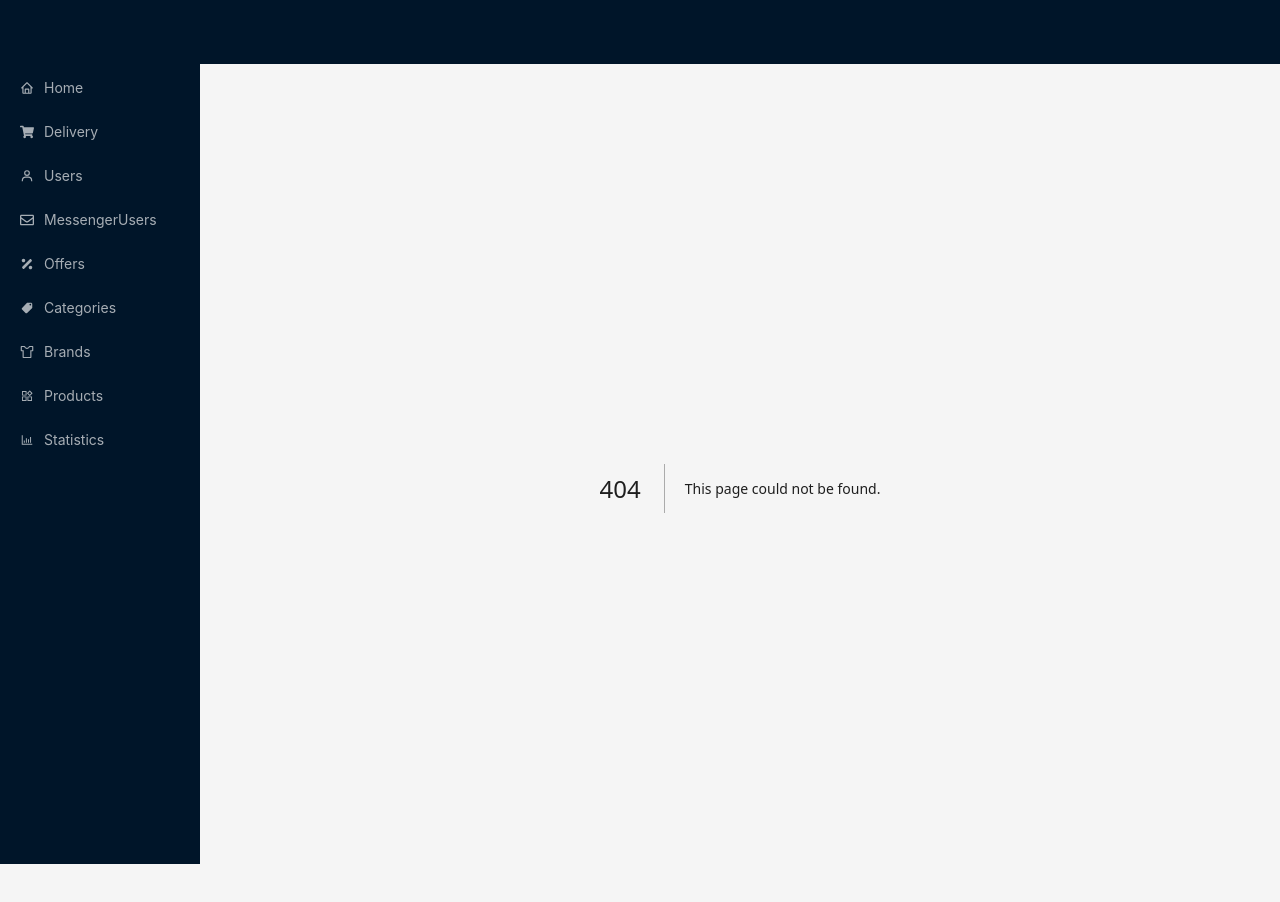
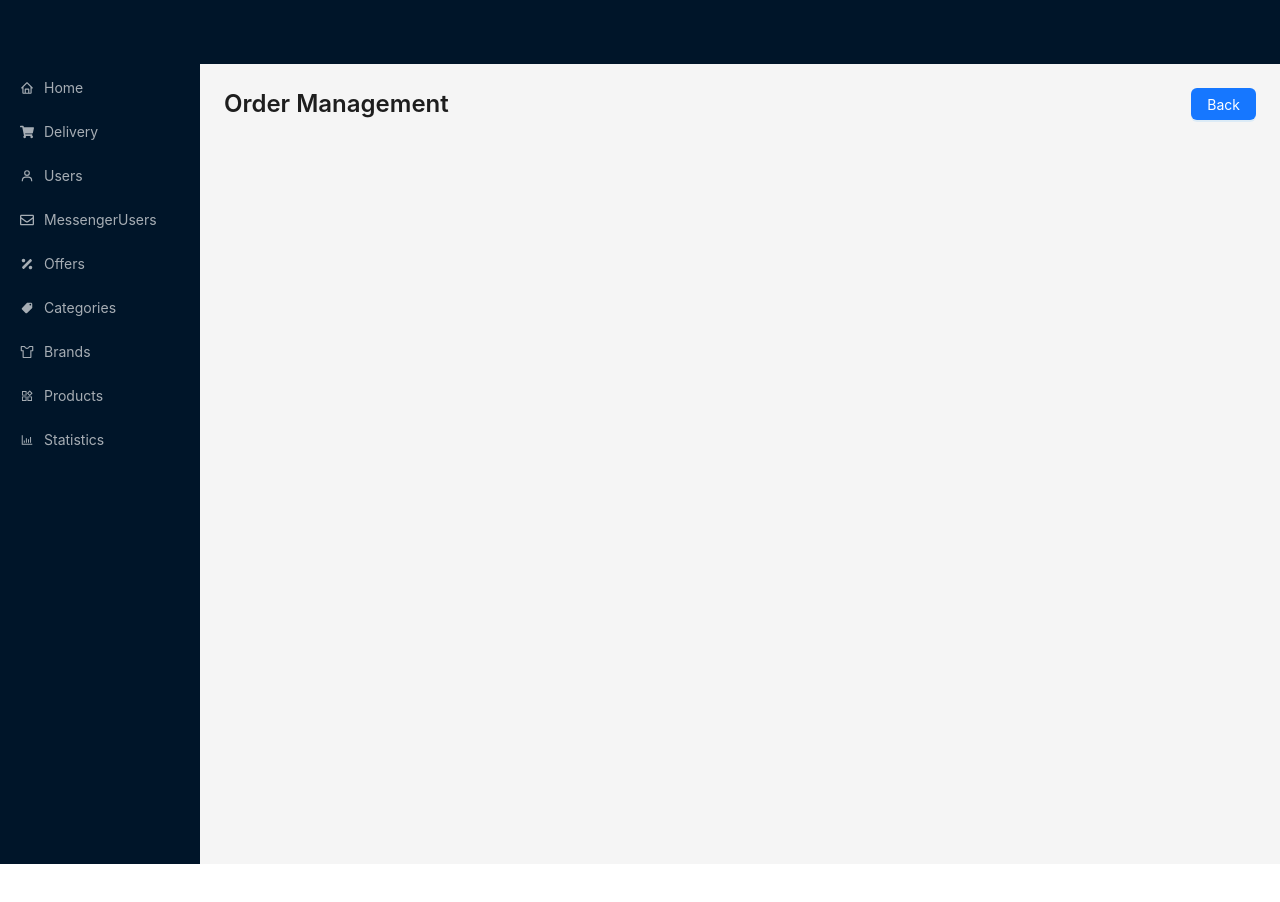
Before and after one commit to NguyenQuocTien15/admin, a Next.js app: page /deliveries/order-management in a window 1280 px wide. Before the commit this address had no page. Shown: the top 902 px of the page. After the commit the page ends 864 px from the top, so only its background shows below. Built offline with nearby package versions, Linux system fonts and the light colour scheme.

Commit message:
deliveries

```diff
--- a/src/components/SiderComponent.tsx
+++ b/src/components/SiderComponent.tsx
@@ -60,7 +60,7 @@ const SiderComponent = () => {
     },
     {
       key: "statistics",
-      label: <Link href={"/statistics"}>Statistics</Link>,
+      label: <Link href={"/"}>Statistics</Link>,
       icon: <AiOutlineBarChart />,
     },
   ];
--- /dev/null
+++ b/src/pages/deliveries/order-management.tsx
@@ -0,0 +1,28 @@
+import { HeadComponent } from '@/components';
+import { Button } from 'antd';
+import { useRouter } from 'next/router';
+import React from 'react'
+
+const OrderManagements = () => {
+    const router = useRouter();
+  return (
+    <div>
+      <div>
+        <HeadComponent
+          title="Delivery"
+          pageTitle="Order Management"
+          extra={
+            <Button
+              type="primary"
+              onClick={() => router.back()}
+            >
+              Back
+            </Button>
+          }
+        />
+      </div>
+    </div>
+  );
+}
+
+export default OrderManagements
```
Also changed, not shown: src/pages/deliveries/index.tsx (+19 -4 lines).
